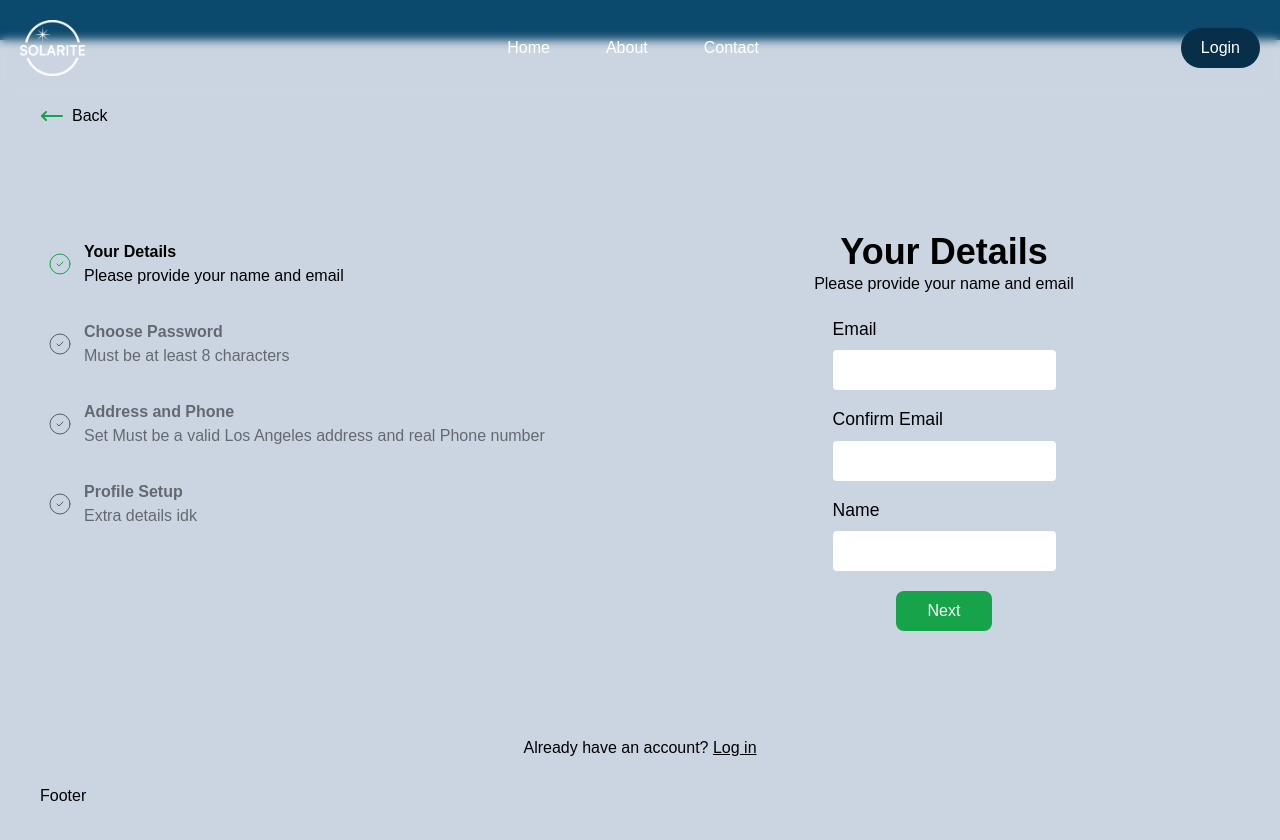
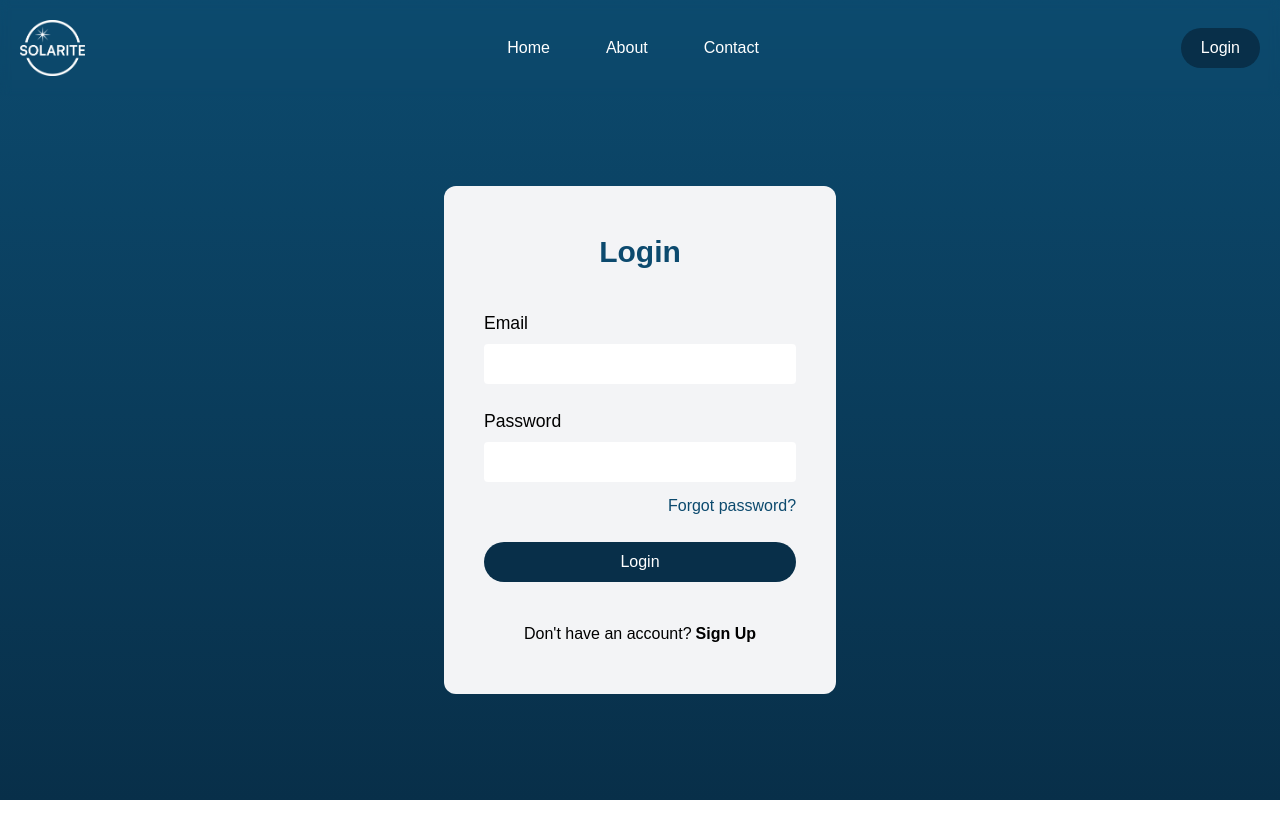
Before and after one commit to chingu-voyages/v52-tier2-team-25, a React (Vite) app in the folder solarite/: page /login in a window 1280 px wide. After the commit the page ends 800 px from the top, so only its background shows below. Built offline with nearby package versions, Linux system fonts and the light colour scheme; a web font is replaced by a local one.

Commit message:
fixing routes to login and signup

```diff
--- a/solarite/src/App.jsx
+++ b/solarite/src/App.jsx
@@ -2,6 +2,7 @@ import { Landing } from "./pages/Landing/Landing";
 import { Routes, Route } from "react-router-dom";
 import { UserPage } from "./pages/UserPage/UserPage";
 import Login from "./pages/Login/Login";
+import SignUpForm from "./pages/Login/SignUpForm";
 
 const App = () => {
   return (
@@ -9,10 +10,9 @@ const App = () => {
       {/* IF user isn't logged in, else admin, or resident page respectively */}
       <Route path="/" element={<Landing />} />
       <Route path="/login" element={<Login />} />
+      <Route path="register" element={<SignUpForm />} />
       <Route path="/userPage" element={<UserPage />} />
     </Routes>
-
-
   );
 };
 
--- a/solarite/src/pages/Login/Login.jsx
+++ b/solarite/src/pages/Login/Login.jsx
@@ -21,10 +21,8 @@ export function Login() {
             <h2>{user.email}</h2>
             <button onClick={handleSignOut}>Sign out</button>
           </div>
-        ) : state === "login" ? (
+        ) : (
           <LoginForm />
-        ) : (
-          <SignUpForm />
         )}
       </div>
     </div>
--- a/solarite/src/pages/Login/LoginForm.jsx
+++ b/solarite/src/pages/Login/LoginForm.jsx
@@ -1,17 +1,12 @@
 import { useLoginForm } from "@/hooks/useLoginForm";
 import { Button } from "@/components/Button";
 import { useAuth } from "../../hooks/useAuth";
-import { useLocation } from "react-router-dom";
 import { useNavigate } from "react-router-dom";
-import { Input } from "@/components/Input";
+import { Input } from "@/components/inputs/Input";
 
 const LoginForm = () => {
-  const location = useLocation();
-  const { state } = location;
   const navigate = useNavigate();
-  const gotToPath = (obj) => {
-    navigate(obj.path, { state: obj.state });
-  };
+
   const { user, setUser } = useAuth();
   const {
     setCurrentScreen,
@@ -19,7 +14,7 @@ const LoginForm = () => {
     setValues,
     handleChangeValues,
     handleFormLoginSubmit,
-  } = useLoginForm({ user, setUser, state });
+  } = useLoginForm({ user, setUser });
 
   return (
     <form
@@ -30,17 +25,6 @@ const LoginForm = () => {
         Login
       </h2>
 
-      {/* <span className="flex flex-col gap-2">
-        <label className="text-[1.1em]">Email</label>
-        <input
-          required
-          name="email"
-          type="email"
-          onChange={handleChangeValues}
-          value={values.email}
-          className="p-2 bg-white rounded text-md outline-sky-900"
-        />
-      </span> */}
       <Input
         label="Email"
         type="email"
@@ -56,17 +40,7 @@ const LoginForm = () => {
         value={values.password}
         onChange={handleChangeValues}
       />
-      {/* <span className="flex flex-col gap-2">
-        <label className="text-[1.1em]">Password</label>
-        <input
-          required
-          name="password"
-          type="password"
-          onChange={handleChangeValues}
-          value={values.password}
-          className="p-2 bg-white rounded text-md outline-sky-900"
-        />
-      </span> */}
+
       <a
         className="flex justify-end pt-3 text-right text-sky-900"
         href="https://tevintc.xyz/"
@@ -90,7 +64,7 @@ const LoginForm = () => {
                 password: "",
                 passwordConfirm: "",
               });
-              gotToPath({ path: "/login", state: "signup" });
+              navigate("/register");
             }}
             className="font-semibold hover:text-sky-900"
           >
--- a/solarite/src/pages/Login/SignUpForm.jsx
+++ b/solarite/src/pages/Login/SignUpForm.jsx
@@ -7,9 +7,6 @@ import { FormContext } from "@/context/FormContext";
 
 const SignUpForm = () => {
   const navigate = useNavigate();
-  const gotToPath = (obj) => {
-    navigate(obj.path, { state: obj.state });
-  };
 
   const formState = useSignUpForm();
 
@@ -26,15 +23,7 @@ const SignUpForm = () => {
       <p className="text-center">
         Already have an account?{" "}
         <a
-          onClick={() => {
-            console.log("clicked");
-            formState.setValues({
-              email: "",
-              password: "",
-              passwordConfirm: "",
-            });
-            gotToPath({ path: "/login", state: "login" });
-          }}
+          onClick={navigate("/login")}
           className="underline cursor-pointer hover:text-green-600"
         >
           Log in
```
Lines whose indentation alone changed are shown as unchanged.
